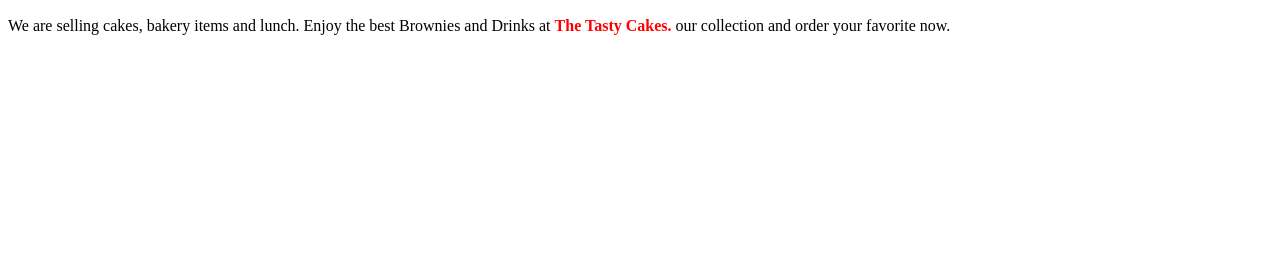
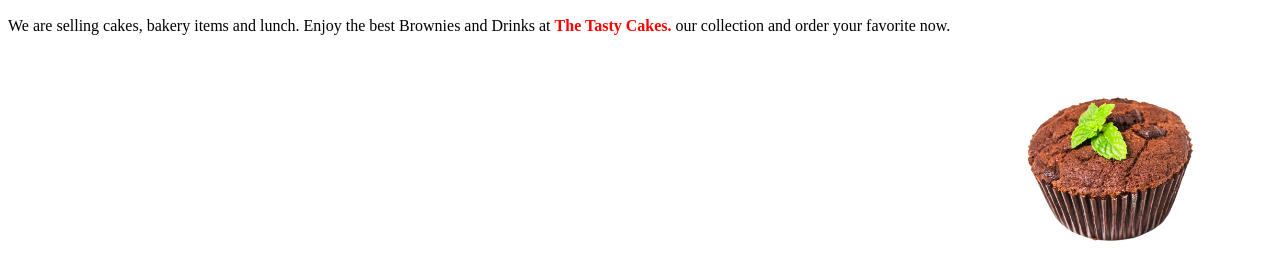
Before and after one commit to IT21117428/UOM-The-Tasty-Cakes-Sri-Lanka, a plain HTML site: page index.html in a window 1280 px wide. Shown: the part 149-428 px from the top of the page. Drawn offline with Linux system fonts and the light colour scheme.

Commit message:
Adding a cake picture

```diff
--- a/index.html
+++ b/index.html
@@ -10,5 +10,6 @@
 
     <h2 class="tagline">same day delivery - order before 4pm</h2>
     <p>We are selling cakes, bakery items and lunch. Enjoy the best Brownies and Drinks at <strong style="color: red;">The Tasty Cakes.</strong> our collection and order your favorite now.</p>
+    <img class="img" src="./image-01.png" width="320px" alt="cake picture">
   </body>
 </html>
--- a/style.css
+++ b/style.css
@@ -2,3 +2,7 @@
     color: blueviolet;
     font-style: italic;
 }
+
+.img{
+    float: right;
+}
```
Also changed, not shown: image-01.png (added).
